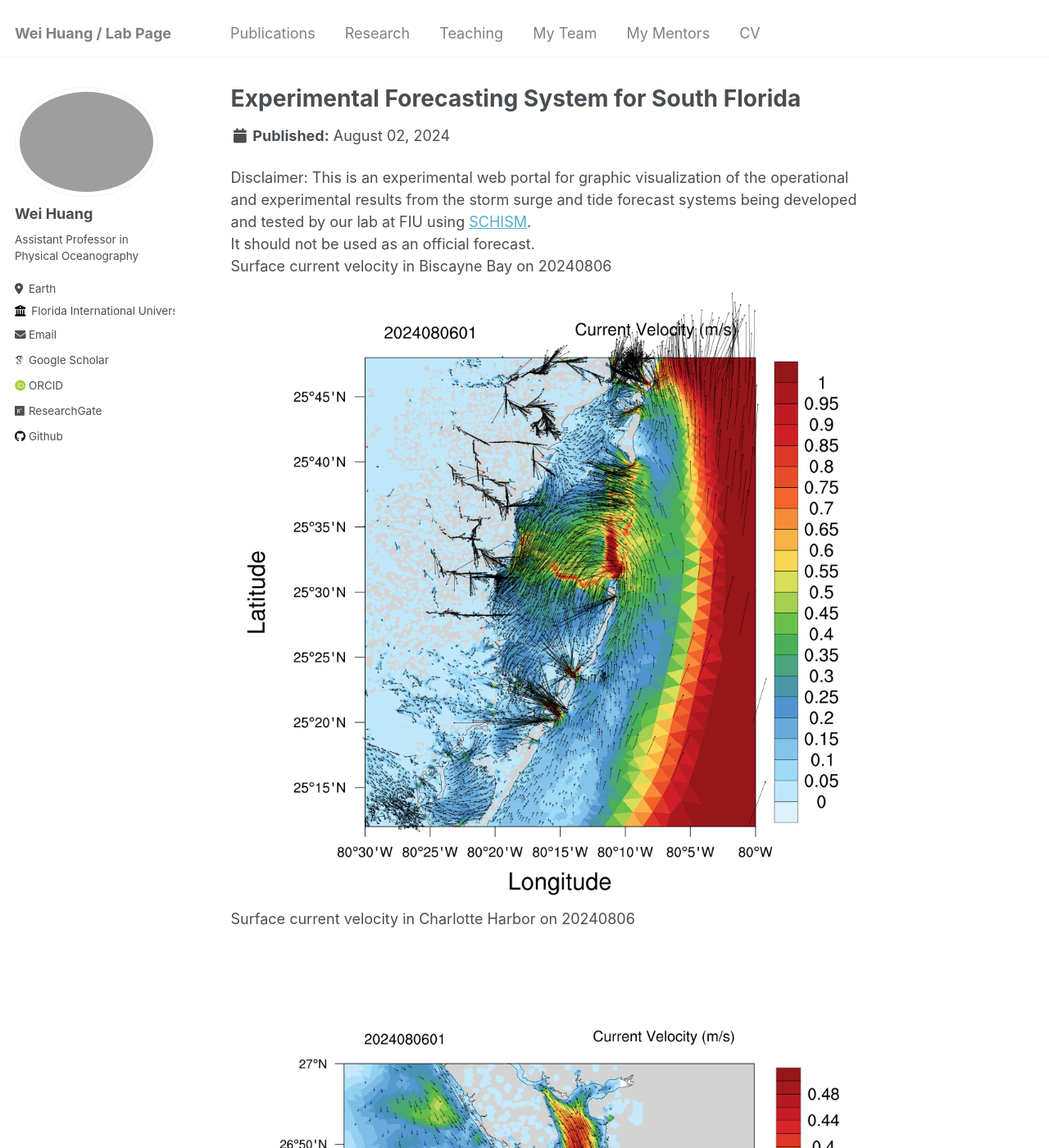
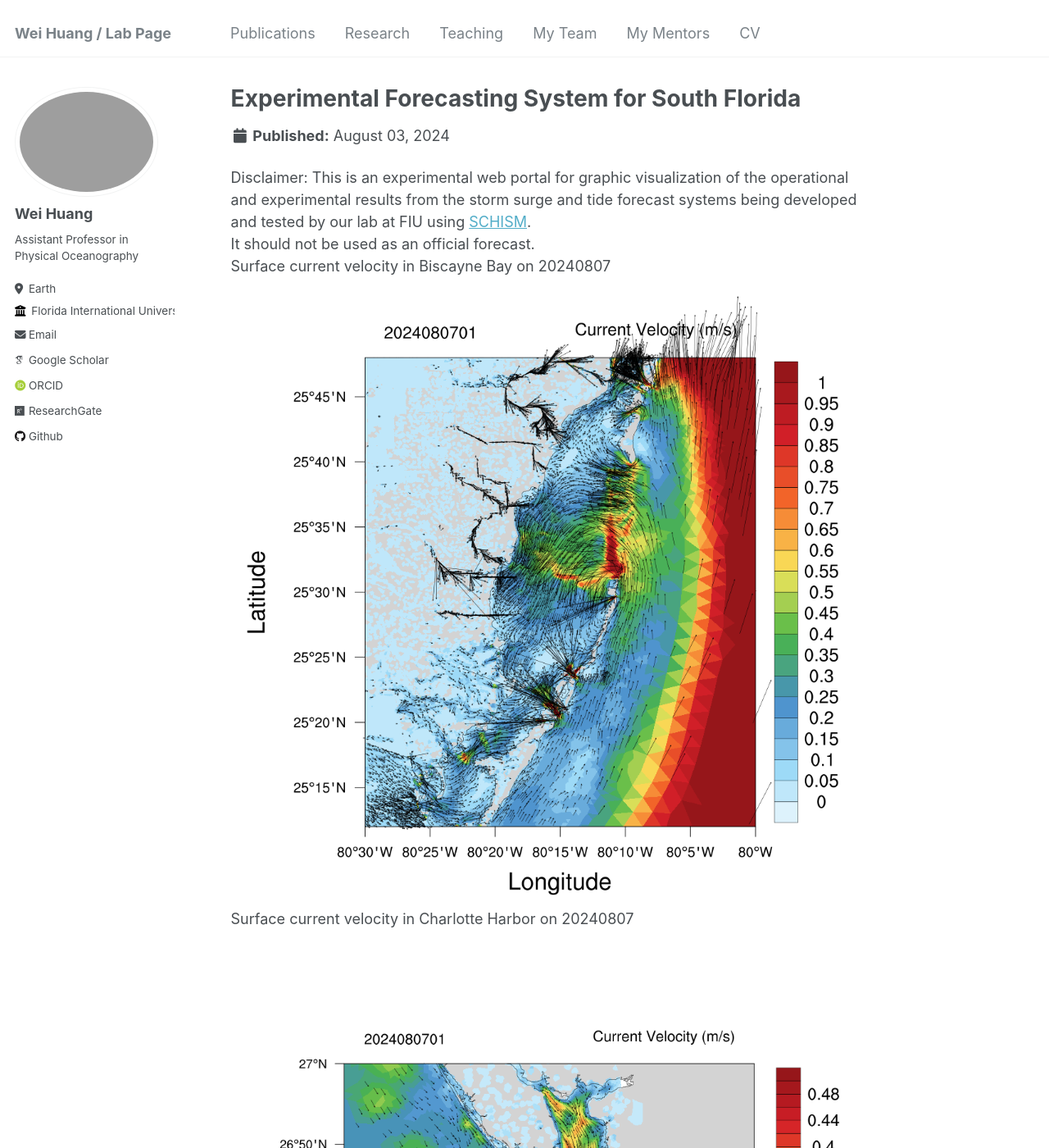
Before and after one commit to huang96169/huang96169.github.io, a Jekyll site: the page built from _research/research-1.md, in a window 1280 px wide and 1400 px high. Shown: the whole window at 82% size. Built offline with Jekyll 4.4.1, drawn with Linux system fonts in a browser that asks for light colours; some web fonts are replaced; some of the changed text lies outside the part shown.

Commit message:
replaced research_uv1.gif research_salt1.gif research_temp1.gif and replaced research_elev2.gif research_uv2.gif research_salt2.gif research_temp2.gif

```diff
--- a/_research/research-1.md
+++ b/_research/research-1.md
@@ -1,7 +1,7 @@
 ---
 title: "Experimental Forecasting System for South Florida"
-short: Surface current velocity of South Florida from 20240802 to 20240806
-date: 2024-08-02
+short: Surface current velocity of South Florida from 20240803 to 20240807
+date: 2024-08-03
 short1: "Disclaimer: This is an experimental web portal for graphic visualization of the operational and experimental results from the storm surge and tide forecast systems being developed and tested by our lab at FIU using [SCHISM](https://ccrm.vims.edu/schismweb/). It should not be used as an official forecast."
 excerpt: "<img src='/images/research_uv1.gif'>"
 collection: research
@@ -10,11 +10,11 @@ collection: research
 Disclaimer:
 This is an experimental web portal for graphic visualization of the operational and experimental results from the storm surge and tide forecast systems being developed and tested by our lab at FIU using [SCHISM](https://ccrm.vims.edu/schismweb/).<br/>
 It should not be used as an official forecast.<br/>
-Surface current velocity in Biscayne Bay on 20240806<br/>
+Surface current velocity in Biscayne Bay on 20240807<br/>
 <img src='/images/research_Bbay.png'>
-Surface current velocity in Charlotte Harbor on 20240806<br/>
+Surface current velocity in Charlotte Harbor on 20240807<br/>
 <img src='/images/research_Cbay.png'>
-Surface current velocity in Tampa Bay on 20240806<br/>
+Surface current velocity in Tampa Bay on 20240807<br/>
 <img src='/images/research_Tbay.png'>
 The map below showns observational stations used for validating the model's results, as well as the horizontal grid. <br/>
 The horizontal grid for SCHISM in simulating Biscayne Bay in South Florida, using flexible resolution resolving levees and canals (1-2 m), watershed rural and urban areas (30m-50m) and coastal ocean (500m-5km).<br/>
```
Also changed, not shown: _research/research-2.md (+6 -6 lines), images/research_Bbay.png, images/research_Cbay.png, images/research_Tbay.png, images/research_maxelev2.gif.
